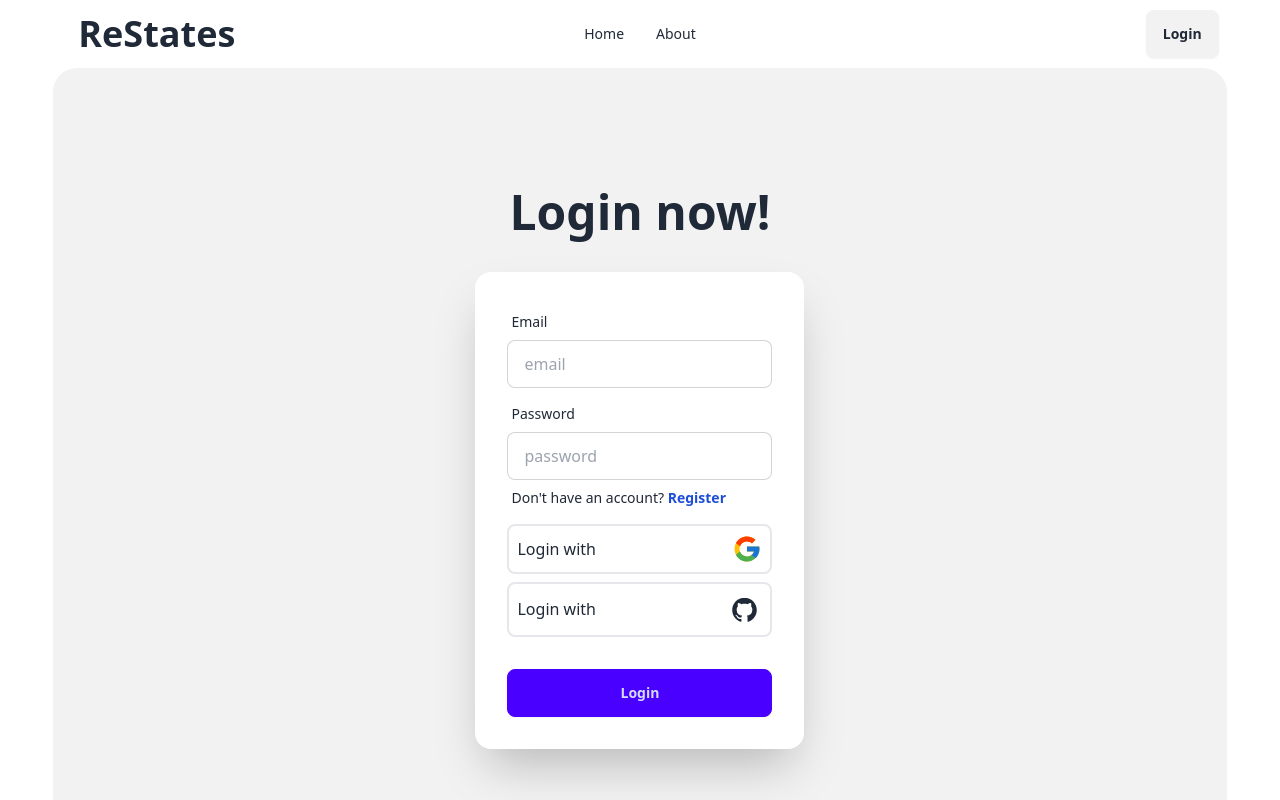
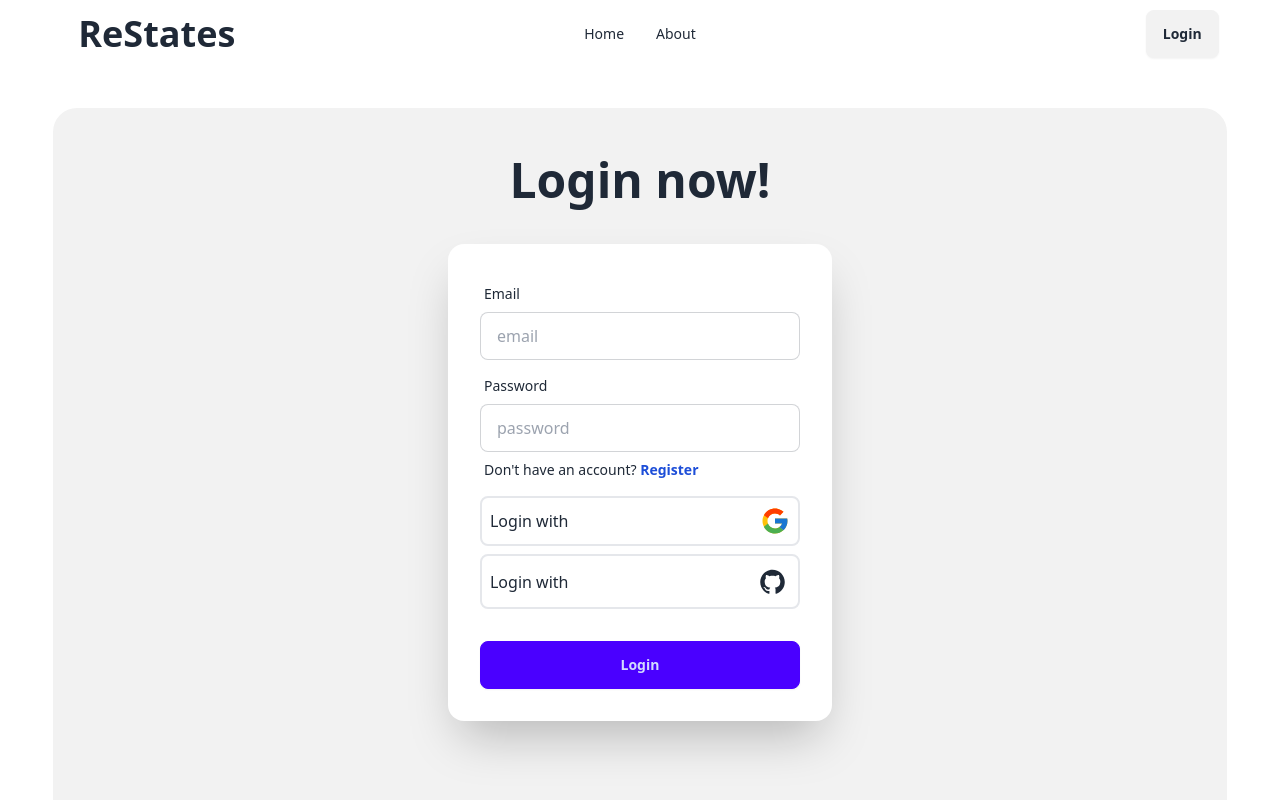
Before and after one commit to adnan2508/restates, a React (Vite) app: page /login in a window 1280 px wide. Shown: the top 800 px of the page. Built offline with nearby package versions, Linux system fonts and the light colour scheme.

Commit message:
login page done

```diff
--- a/src/pages/Login.jsx
+++ b/src/pages/Login.jsx
@@ -7,9 +7,9 @@ import { DiGithubBadge } from "react-icons/di";
 const Login = () => {
     return (
         <div>
-            <div className="w-11/12 mx-auto hero min-h-screen bg-base-200 rounded-3xl">
-  <div className="hero-content flex-col">
-    <div className="text-center mb-5 lg:text-left">
+            <div className="w-11/12 mx-auto mt-10  min-h-screen bg-base-200 rounded-3xl">
+  <div className="flex flex-col gap-10 items-center justify-center">
+    <div className="text-center mt-12 lg:text-left">
       <h1 className="text-5xl font-bold">Login now!</h1>
     </div>
     <div className="card shrink-0 w-full max-w-sm shadow-2xl bg-base-100">
--- a/src/pages/Register.jsx
+++ b/src/pages/Register.jsx
@@ -7,7 +7,7 @@ const Register = () => {
 
             <div className="hero min-h-screen bg-base-200 rounded-3xl">
   <div className="hero-content flex-col">
-    <div className="text-center mb-5 lg:text-left">
+    <div className="text-center mb-5 mt-8 lg:text-left">
       <h1 className="text-5xl font-bold">Create Account</h1>
     </div>
     <div className="card w-full shadow-2xl bg-base-100">
```
